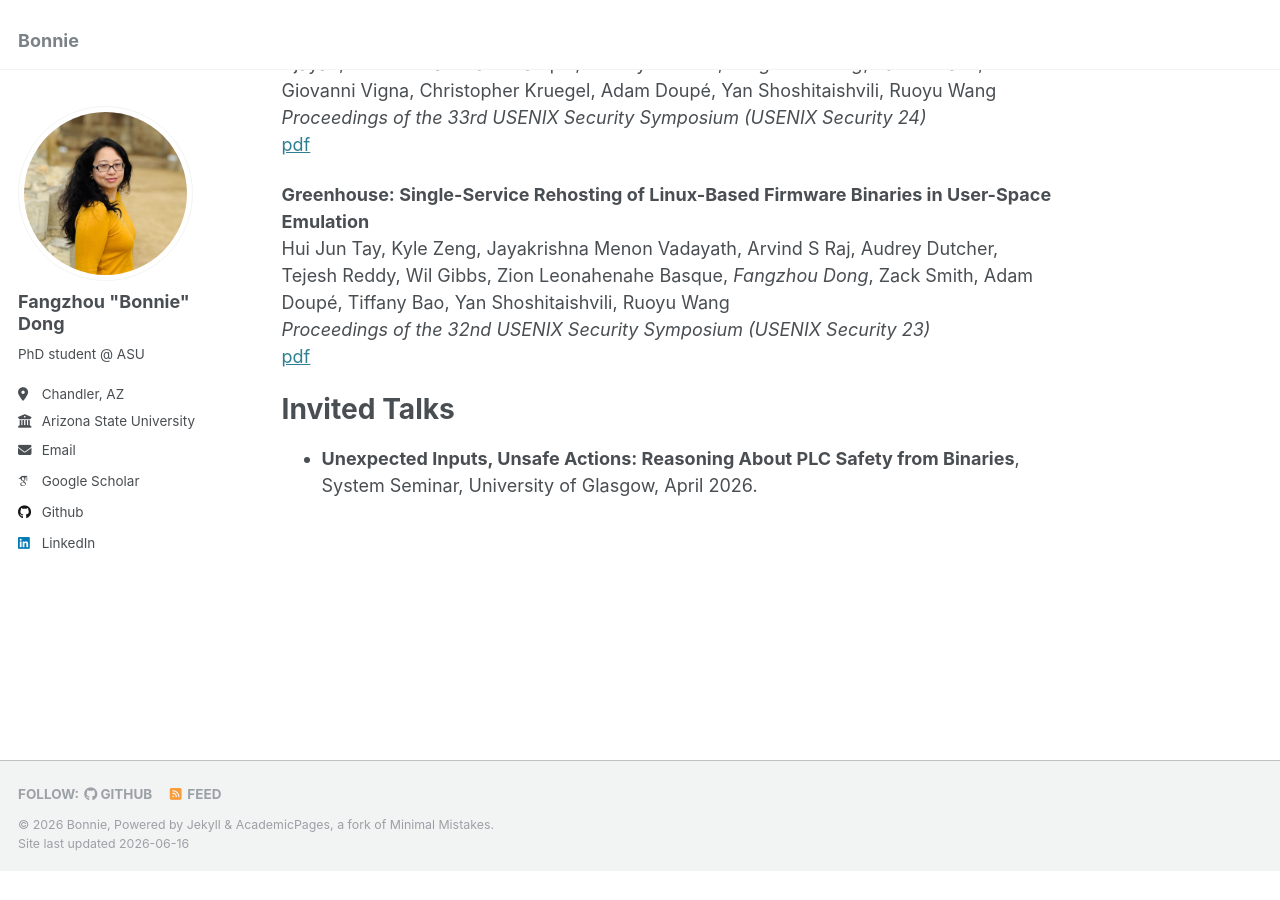
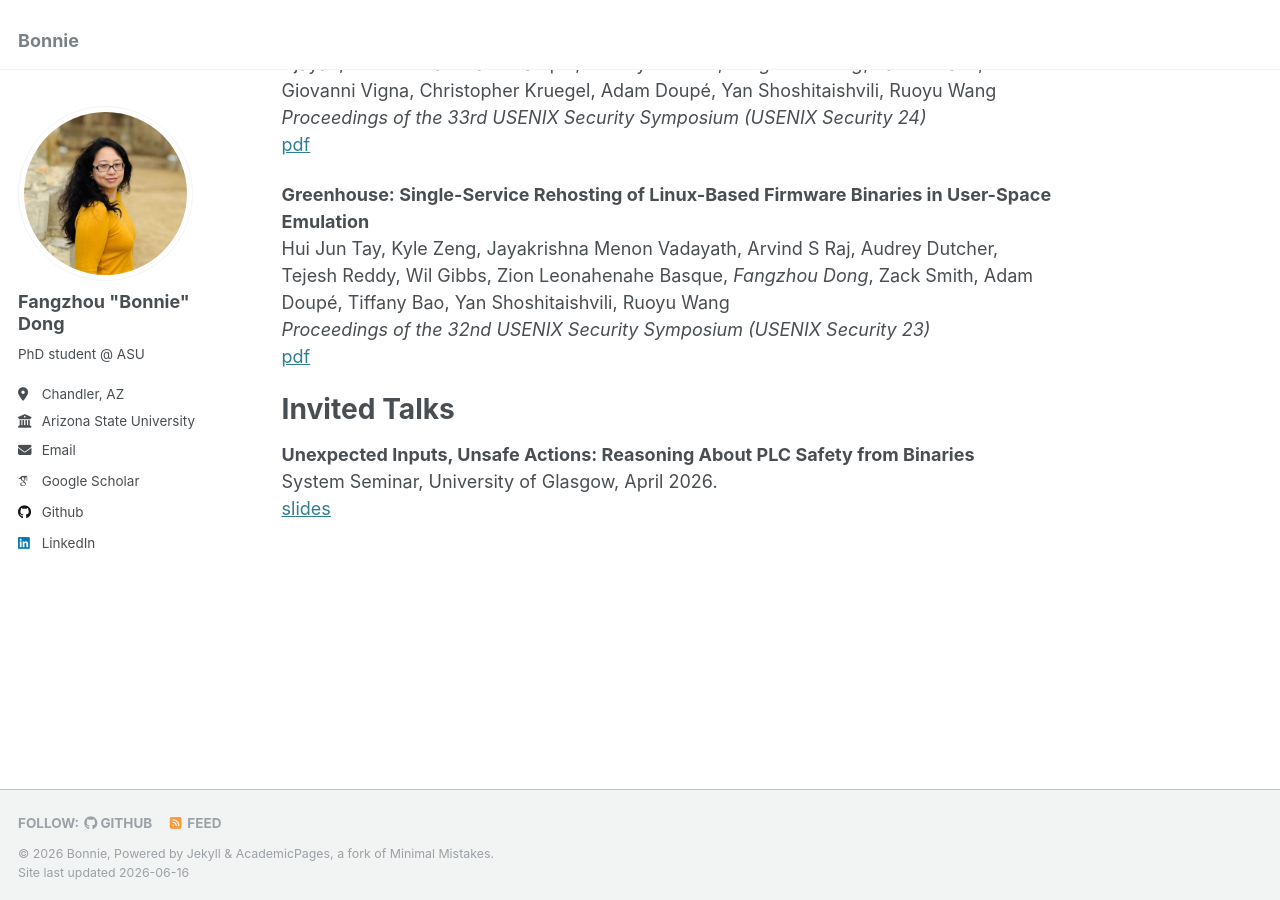
Before and after one commit to Bonnie1256/Bonnie1256.github.io, a Jekyll site: the page built from _pages/about.md, in a window 1280 px wide and 900 px high, scrolled down 1199 px. Built offline with Jekyll 4.4.1, drawn with Linux system fonts in a browser that asks for light colours; some web fonts are replaced; before the commit the page ends 2070 px from its top, so only the background shows below that.

Commit message:
add talk slides

```diff
--- a/_pages/about.md
+++ b/_pages/about.md
@@ -52,4 +52,6 @@ Hui Jun Tay, Kyle Zeng, Jayakrishna Menon Vadayath, Arvind S Raj, Audrey Dutcher
 
 Invited Talks
 ======
-* **Unexpected Inputs, Unsafe Actions: Reasoning About PLC Safety from Binaries**, System Seminar, University of Glasgow, April 2026.
+**Unexpected Inputs, Unsafe Actions: Reasoning About PLC Safety from Binaries**
+System Seminar, University of Glasgow, April 2026.
+[slides](https://docs.google.com/presentation/d/1NHM7C931Z_aYHZB9qFbJUtoYd2X8-QIQPXVQdJbdn1c/edit?usp=sharing)
```
